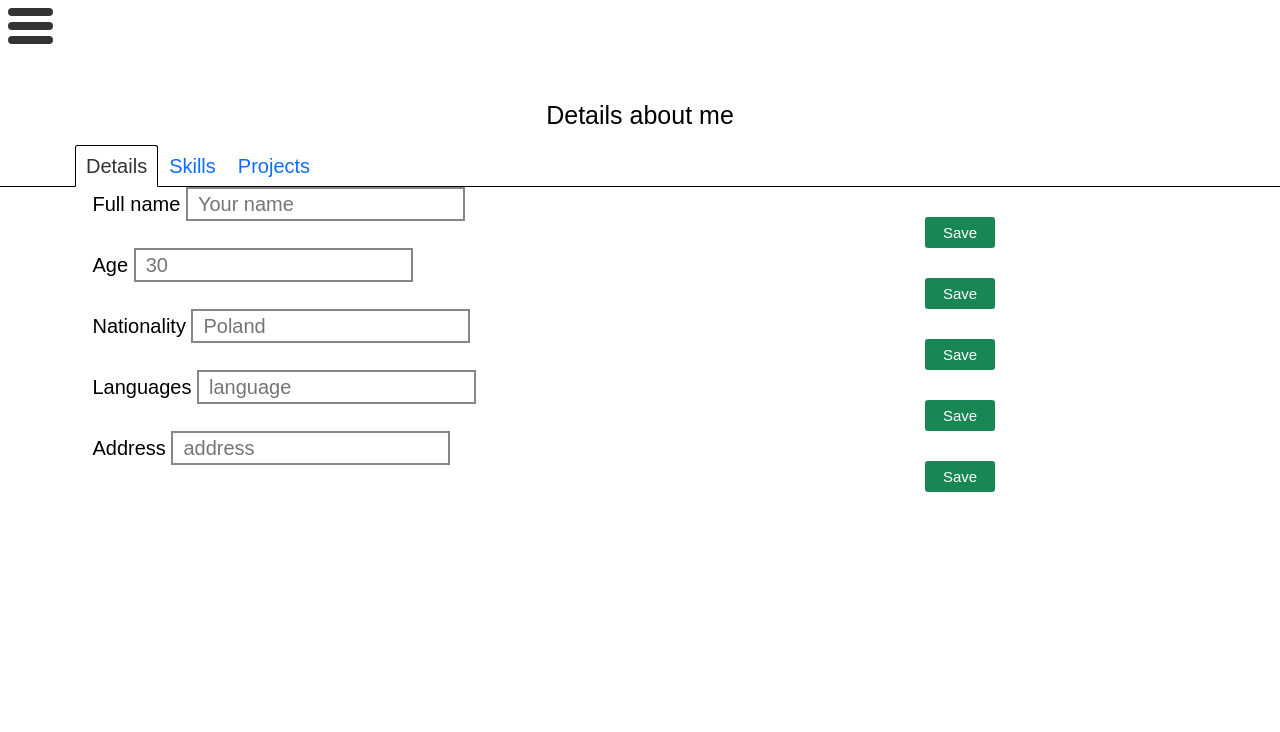
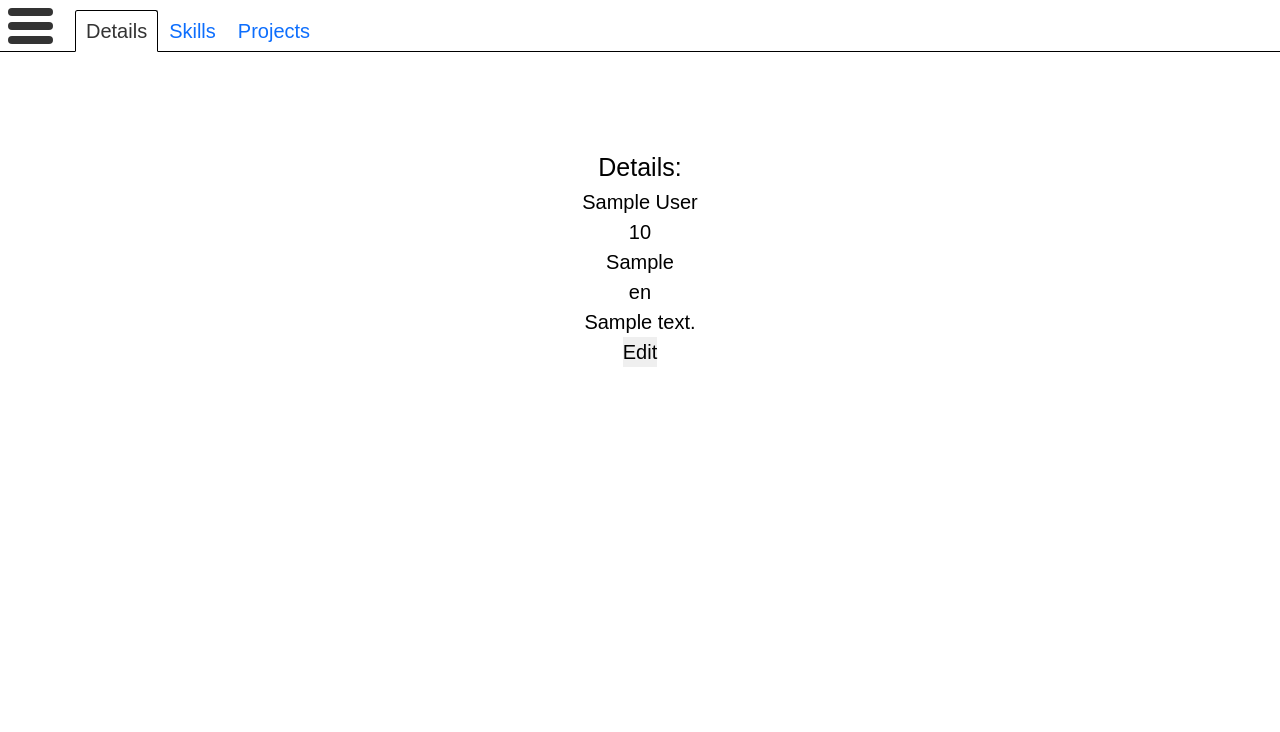
Before and after one commit to aboczek/Portfolio-Website, a Django app: page /front/ in a window 1280 px wide. Shown: the top 732 px of the page. Run offline with Django 3.2, Linux system fonts and the light colour scheme; tables that the repository leaves empty hold one stand-in row (values such as "Sample post"); some libraries are stand-ins or nearby versions.

Commit message:
Add edit function for details

```diff
--- a/adam_portfolio/urls.py
+++ b/adam_portfolio/urls.py
@@ -28,6 +28,7 @@ urlpatterns = [
     path('projects/', views.projects, name="projects"),
     path('login/', views.login_panel, name="login_panel"),
     path('front/', views.front_panel, name="front_panel"),
-    path('edit/<skill_id>', views.edit_skill, name='edit'),
-    path('delete/<skill_id>', views.delete_skill, name='delete'),
+    path('edit-skill/<skill_id>', views.edit_skill, name='edit'),
+    path('delete-skill/<skill_id>', views.delete_skill, name='delete'),
+    path('edit-detail/<detail_id>', views.edit_detail, name='edit_detail'),
 ] + static(settings.STATIC_URL, document_root=settings.STATIC_ROOT)
--- a/portfolio_project/urls.py
+++ b/portfolio_project/urls.py
@@ -7,6 +7,7 @@ urlpatterns = [
     path('projects/', views.projects, name="projects"),
     path('login/', views.login_panel, name="login_panel"),
     path('front/', views.front_panel, name="front_panel"),
-    path('edit/<skill_id>', views.edit_skill, name="edit"),
-    path('delete/<skill_id>', views.delete_skill, name='delete'),
+    path('edit-skill/<skill_id>', views.edit_skill, name="edit"),
+    path('delete-skill/<skill_id>', views.delete_skill, name='delete'),
+    path('edit-detail/<detail_id>', views.edit_detail, name='edit_detail'),
 ]
--- a/portfolio_project/views.py
+++ b/portfolio_project/views.py
@@ -1,6 +1,6 @@
 from django.shortcuts import render, redirect, get_object_or_404
 from .models import Details, Skills, Projects
-from .forms import SkillsForm
+from .forms import SkillsForm, DetailsForm, ProjectsForm
 
 # Create your views here.
 
@@ -72,7 +72,7 @@ def edit_skill(request, skill_id):
         skills_form = SkillsForm(request.POST, instance=skill)
         if skills_form.is_valid():
             skills_form.save()
-            return redirect('about_me')
+            return redirect('front_panel')
     edit_form = SkillsForm(instance=skill)
     context = {
         "edit_form": edit_form,
@@ -89,3 +89,22 @@ def delete_skill(skill_id):
     skill = get_object_or_404(Skills, id=skill_id)
     skill.delete()
     return redirect("front_panel")
+
+
+def edit_detail(request, detail_id):
+    """
+    Editing details in front panel.
+    """
+    detail = get_object_or_404(Details, id=detail_id)
+    if request.method == 'POST':
+        details_form = DetailsForm(request.POST, instance=detail)
+        if details_form.is_valid():
+            details_form.save()
+            return redirect('front_panel')
+    details_form = DetailsForm(instance=detail)
+    context = {
+        "details_form": details_form,
+        "title": "Lets Edit Boss"
+    }
+
+    return render(request, "pages/edit-detail.html", context)
--- a/static/css/style.css
+++ b/static/css/style.css
@@ -380,3 +380,10 @@ body {
     background-color: var(--white);
     border-color: var(--black) var(--black) var(--white);
 }
+
+.details-table {
+    display: flex;
+    flex-direction: column;
+    justify-content: center;
+    align-items: center;
+}
--- a/templates/pages/front-panel.html
+++ b/templates/pages/front-panel.html
@@ -1,7 +1,6 @@
 {% extends "base.html" %}
 
 {% block template %}
-<h1 id="details">Details about me</h1>
 
 <ul class="nav nav-tabs" id="myTab" role="tablist">
     <li class="nav-item" role="presentation">
@@ -19,66 +18,43 @@
 </ul>
 <div class="tab-content" id="myTabContent">
     <div class="tab-pane fade show active" id="home" role="tabpanel" aria-labelledby="home-tab">
-        <div class="container">
+        <div class="container-lg">
             <div class="row">
                 <div class="col">
-                    <form>
-                        <div class="container">
-                            <div class="row">
-                                <div class="col-9 input-details">
-                                    <label for="full-name">Full name</label>
-                                    <input type="text" id="full-name" placeholder="Your name">
-                                </div>
-                                <div class="col-3 btn-save">
-                                    <button class="btn btn-success">Save</button>
-                                </div>
+                    <div class="container">
+                        <div class="row">
+                            <div class="col">
+                                <h1 id="details">Details:</h1>
+                                <table class="details-table">
+                                    {% for detail in details %}
+                                    <tr class="details-table">
+                                        <td>
+                                            {{ detail.full_name }}
+                                        </td>
+                                        <td>
+                                            {{ detail.age }}
+                                        </td>
+                                        <td>
+                                            {{ detail.nationality }}
+                                        </td>
+                                        <td>
+                                            {{ detail.languages }}
+                                        </td>
+                                        <td>
+                                            {{ detail.address }}
+                                        </td>
+                                        <td>
+                                            <a href="/edit-detail/{{ detail.id }}">
+                                                <button>Edit</button>
+                                            </a>
+                                        </td>
+                                    </tr>
+                                    {% endfor %}
+                                </table>
                             </div>
                         </div>
-                        <div class="container">
-                            <div class="row">
-                                <div class="col-9 input-details">
-                                    <label for="age">Age</label>
-                                    <input type="number" id="age" placeholder="30">
-                                </div>
-                                <div class="col-3 btn-save">
-                                    <button class="btn btn-success">Save</button>
-                                </div>
-                            </div>
-                        </div>
-                        <div class="container">
-                            <div class="row">
-                                <div class="col-9 input-details">
-                                    <label for="nationality">Nationality</label>
-                                    <input type="text" id="nationality" placeholder="Poland">
-                                </div>
-                                <div class="col-3 btn-save">
-                                    <button class="btn btn-success">Save</button>
-                                </div>
-                            </div>
-                        </div>
-                        <div class="container">
-                            <div class="row">
-                                <div class="col-9 input-details">
-                                    <label for="language">Languages</label>
-                                    <input type="text" id="language" placeholder="language">
-                                </div>
-                                <div class="col-3 btn-save">
-                                    <button class="btn btn-success">Save</button>
-                                </div>
-                            </div>
-                        </div>
-                        <div class="container">
-                            <div class="row">
-                                <div class="col-9 input-details">
-                                    <label for="address">Address</label>
-                                    <input type="text" id="address" placeholder="address">
-                                </div>
-                                <div class="col-3 btn-save">
-                                    <button class="btn btn-success">Save</button>
-                                </div>
-                            </div>
-                        </div>
-                    </form>
+
+                    </div>
                 </div>
             </div>
         </div>
@@ -110,12 +86,12 @@
                                         <p>{{ skill.skill }}</p>
                                     </td>
                                     <td>
-                                        <a href="/edit/{{ skill.id }}">
+                                        <a href="/edit-skill/{{ skill.id }}">
                                             <button>Edit</button>
                                         </a>
                                     </td>
                                     <td>
-                                        <a href="/delete/{{ skill.id }}">
+                                        <a href="/delete-skill/{{ skill.id }}">
                                             <button>Delete</button>
                                         </a>
                                     </td>
```
Also changed, not shown: templates/pages/edit-detail.html (added, +21 -0 lines).
